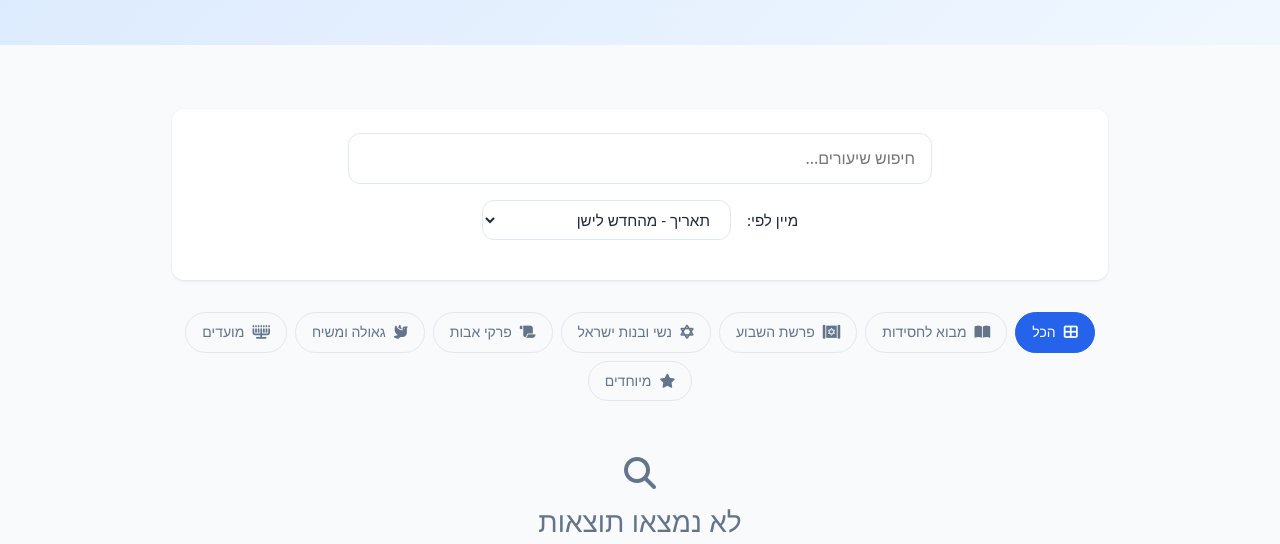
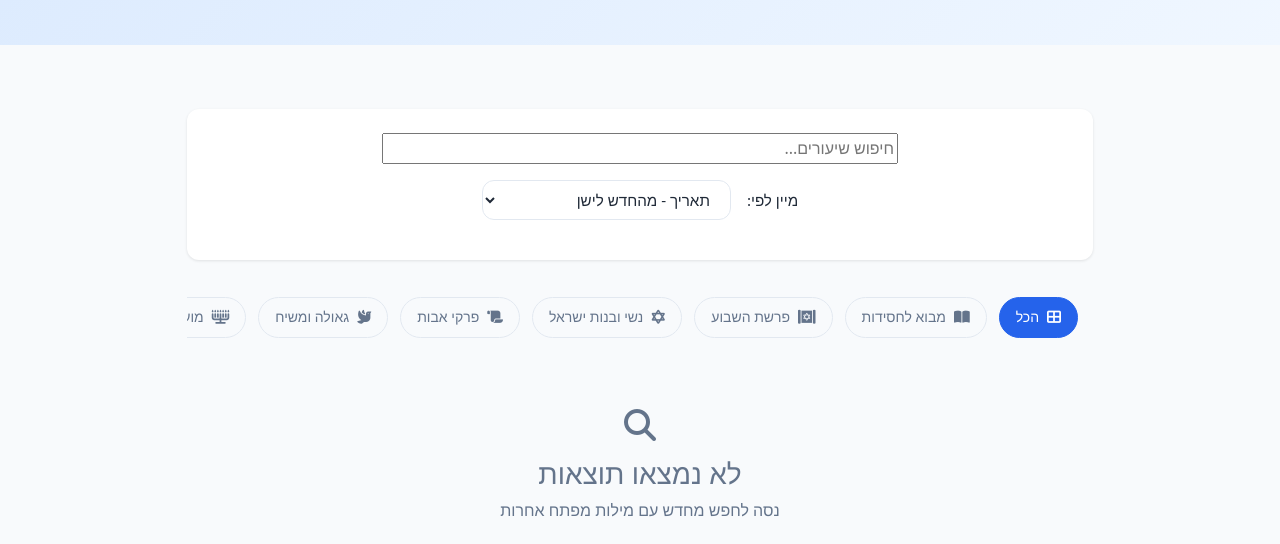
Before and after one commit to MotiWolff/Abba-Lessons, a website: page index.html in a window 1280 px wide. Shown: the part 241-785 px from the top of the page. Drawn offline with nearby package versions, Linux system fonts and the light colour scheme.

Commit message:
fix: ensure first category pill is fully visible

```diff
--- a/index.html
+++ b/index.html
@@ -72,31 +72,50 @@
             background: var(--bg-color);
             padding: 1.5rem;
             border-radius: var(--border-radius);
-            margin: 2rem 0;
+            margin: 2rem auto;
             box-shadow: 0 1px 3px rgba(0, 0, 0, 0.1);
+            max-width: 936px;
+            overflow: hidden;
         }
 
         .search-input {
-            border: 1px solid #e2e8f0;
-            border-radius: var(--border-radius);
-            padding: 0.75rem 1rem;
-            font-size: 1rem;
-            width: 100%;
-            transition: var(--transition);
-        }
-
-        .search-input:focus {
-            outline: none;
-            border-color: var(--primary-color);
-            box-shadow: 0 0 0 3px rgba(37, 99, 235, 0.1);
+            margin: 0 1.5rem;
+            width: calc(100% - 3rem);
         }
 
         .category-pills {
-            margin: 1.5rem 0;
+            margin: 1.5rem auto;
             display: flex;
-            justify-content: center;
-            flex-wrap: wrap;
-            gap: 0.5rem;
+            justify-content: flex-start;
+            align-items: center;
+            flex-wrap: nowrap;
+            gap: 0.75rem;
+            overflow-x: auto;
+            padding: 5px 15px 15px 15px;
+            white-space: nowrap;
+            -webkit-overflow-scrolling: touch;
+            max-width: 936px;
+            scrollbar-width: thin;
+            scrollbar-color: var(--primary-color) #f1f5f9;
+        }
+
+        /* Custom scrollbar for Webkit browsers */
+        .category-pills::-webkit-scrollbar {
+            height: 6px;
+        }
+
+        .category-pills::-webkit-scrollbar-track {
+            background: #f1f5f9;
+            border-radius: 10px;
+        }
+
+        .category-pills::-webkit-scrollbar-thumb {
+            background-color: var(--primary-color);
+            border-radius: 10px;
+        }
+
+        .category-pills::-webkit-scrollbar-thumb:hover {
+            background-color: #1d4ed8;
         }
 
         .category-pill {
@@ -108,6 +127,8 @@
             cursor: pointer;
             transition: var(--transition);
             font-size: 0.875rem;
+            flex-shrink: 0;
+            min-width: max-content;
         }
 
         .category-pill:hover {
@@ -127,15 +148,11 @@
             border: 1px solid #e2e8f0;
             box-shadow: 0 1px 2px rgba(0, 0, 0, 0.05);
             overflow: hidden;
-            height: 100%;
-            display: flex;
-            flex-direction: column;
         }
 
         .lesson-thumbnail {
             width: 100%;
-            height: 200px;
-            overflow: hidden;
+            aspect-ratio: 16/9;
         }
 
         .lesson-thumbnail img {
@@ -343,9 +360,8 @@
         .col-md-4.lesson-item {
             display: inline-block;
             vertical-align: top;
-            width: 33.333333%;
+            width: calc(50% - 10px);
             padding: 10px;
-            height: 420px;
         }
 
         #lessonsGrid {
@@ -353,9 +369,9 @@
             width: 100%;
         }
 
-        @media (max-width: 768px) {
+        @media (min-width: 992px) {
             .col-md-4.lesson-item {
-                width: 50%;
+                width: calc(33.333% - 10px);
             }
         }
 
@@ -368,7 +384,7 @@
         .container.main-content {
             max-width: 936px;
             margin: 0 auto;
-            padding: 0;
+            padding: 0 15px;
         }
     </style>
 </head>
```
